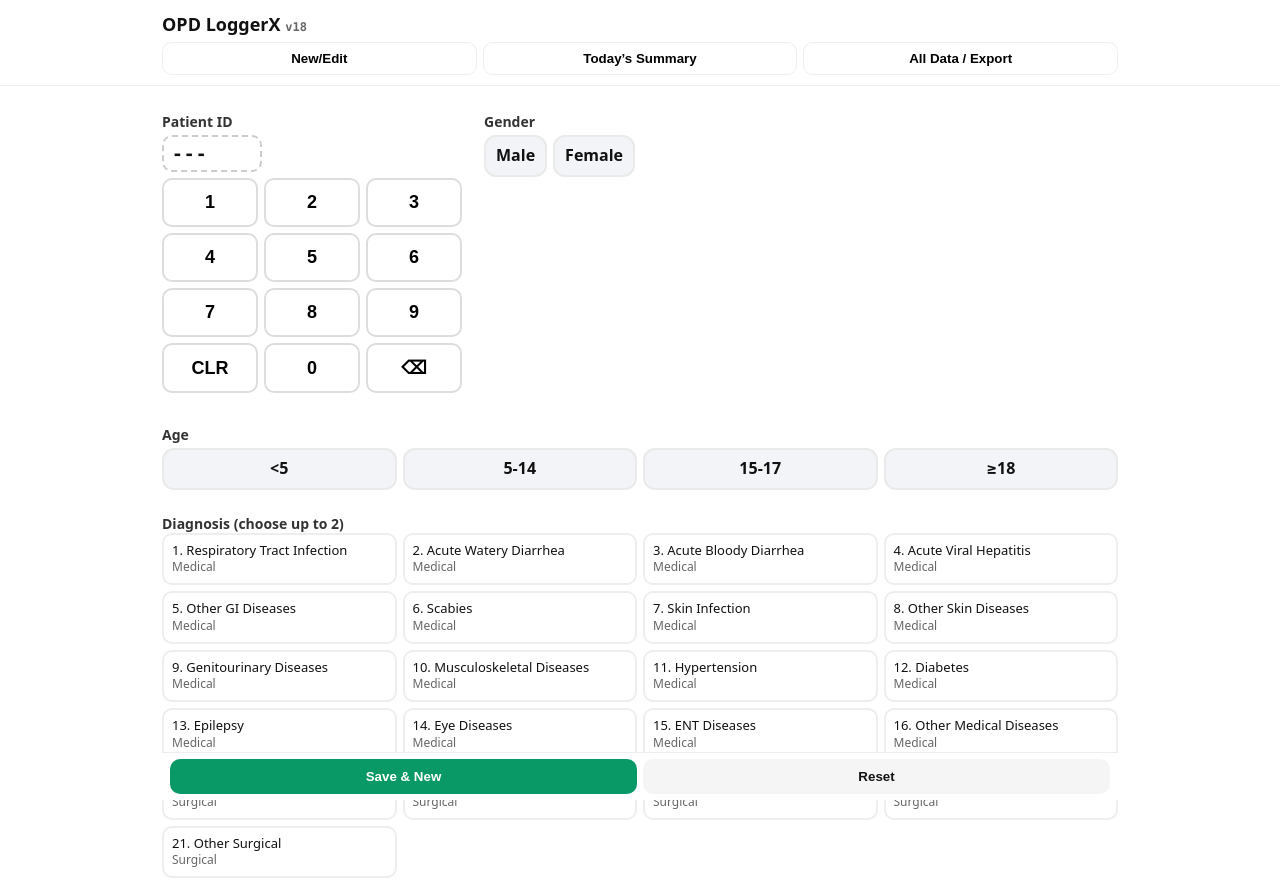
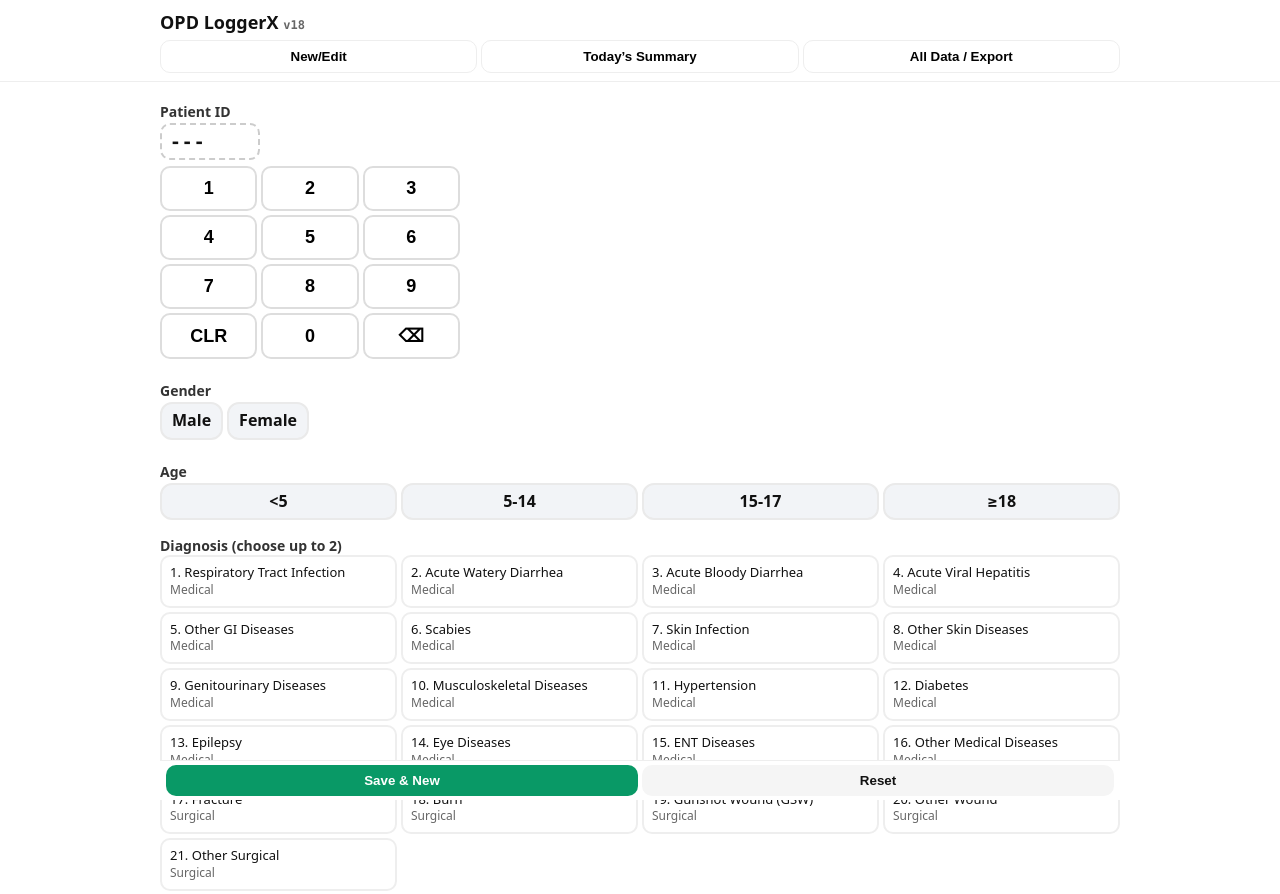
Before and after one commit to mshwarb-rgb/OPD-x1, a plain HTML site: page index.html in a window 1280 px wide. Shown: the top 894 px of the page. Drawn offline with Linux system fonts and the light colour scheme.

Commit message:
Add files via upload

```diff
--- a/index.html
+++ b/index.html
@@ -26,7 +26,7 @@
     <section id="screen-new" class="screen">
       <div class="form-grid">
         <!-- Col: Patient ID + keypad -->
-        <div class="section">
+        <div class="section" style="grid-column:1 / -1;">
           <h2>Patient ID</h2>
           <div class="row">
             <div id="pid-display" class="pid-box mono">---</div>
@@ -49,7 +49,7 @@
         </div>
 
         <!-- Gender -->
-        <div class="section">
+        <div class="section" style="grid-column:1 / -1;">
           <h2>Gender</h2>
           <div class="chips" id="gender-chips"></div>
         </div>
--- a/styles.css
+++ b/styles.css
@@ -7,35 +7,35 @@ html,body{ margin:0; padding:0; font-family: system-ui, -apple-system, "Segoe UI
 
 /* Header */
 header{ position:sticky; top:0; background:var(--bg); border-bottom:1px solid #eee; z-index:10; }
-.container{ max-width:980px; margin:0 auto; padding:10px 12px; }
+.container{ max-width:980px; margin:0 auto; padding:8px 10px; }
 h1{ font-size:18px; margin:2px 0; }
-h2{ font-size:14px; margin:8px 0 4px; color:#333; }
+h2{ font-size:14px; margin:6px 0 2px; color:#333; }
 
 /* Compact nav */
-nav{ display:grid; grid-template-columns:1fr 1fr 1fr; gap:6px; margin-top:6px; }
+nav{ display:grid; grid-template-columns:1fr 1fr 1fr; gap:4px; margin-top:6px; }
 nav button{ padding:8px; border:1px solid #eee; border-radius:10px; background:#fff; font-weight:700; }
 
 /* Buttons */
-.btn{ background:var(--primary); color:#fff; border:none; border-radius:10px; padding:10px 12px; font-weight:800; }
+.btn{ background:var(--primary); color:#fff; border:none; border-radius:10px; padding:8px 10px; font-weight:800; }
 .btn.secondary{ background:#f5f5f5; color:#111; }
 .btn.warn{ background:var(--danger); color:#fff; }
 
 /* Layout */
-.row{ display:flex; gap:6px; flex-wrap:wrap; align-items:center; }
-.section{ margin:8px 0; }
+.row{ display:flex; gap:4px; flex-wrap:wrap; align-items:center; }
+.section{ margin:6px 0; }
 .small{ color:var(--muted); font-size:12px; }
 .card{ border:1px solid #eee; border-radius:10px; padding:8px; background:#fff; }
 
 /* NEW: grid for the form so full-width rows work */
-.form-grid{ display:grid; grid-template-columns: repeat(3, 1fr); gap:8px 10px; }
+.form-grid{ display:grid; grid-template-columns: repeat(3, 1fr); gap:6px 8px; }
 @media (max-width: 760px){ .form-grid{ grid-template-columns: 1fr 1fr; } }
 @media (max-width: 520px){ .form-grid{ grid-template-columns: 1fr; } }
 
 /* Chips & tiles */
-.chips{ display:flex; gap:6px; flex-wrap:wrap; }
+.chips{ display:flex; gap:4px; flex-wrap:wrap; }
 .chip{
   display:flex; align-items:center; justify-content:center;
-  padding:10px;
+  padding:8px;
   background:var(--chip);
   border-radius:12px; /* mildly blunt */
   border:2px solid #eaeaea;
@@ -53,15 +53,15 @@ nav button{ padding:8px; border:1px solid #eee; border-radius:10px; background:#
 }
 
 /* Diagnosis grid */
-.grid{ display:grid; grid-template-columns: repeat(3, 1fr); gap:6px; }
+.grid{ display:grid; grid-template-columns: repeat(3, 1fr); gap:4px; }
 @media (min-width:760px){ .grid{ grid-template-columns: repeat(4, 1fr);} }
 .tile{ padding:8px; border:2px solid #eee; border-radius:10px; background:#fff; cursor:pointer; }
 .tile div:first-child{ font-size:13px; line-height:1.2; }
 .tile.selected{ border-color:var(--primary); background:#f7fffb; }
 
 /* Keypad */
-.keypad { display:grid; grid-template-columns: repeat(3, 1fr); gap:6px; max-width: 300px; }
-.keypad button { padding:12px; font-size:18px; border:2px solid #ddd; background:#fff; border-radius:10px; font-weight:800; }
+.keypad { display:grid; grid-template-columns: repeat(3, 1fr); gap:4px; max-width: 300px; }
+.keypad button { padding:10px; font-size:18px; border:2px solid #ddd; background:#fff; border-radius:10px; font-weight:800; }
 
 /* Patient ID box */
 .pid-box { font-size:18px; font-weight:900; letter-spacing: 1px; border:2px dashed #ccc; padding:6px 8px; border-radius:10px; min-width:100px; display:inline-block; }
@@ -69,7 +69,7 @@ nav button{ padding:8px; border:1px solid #eee; border-radius:10px; background:#
 .toast{ font-weight:800; }
 
 /* Footer */
-.footer{ position: sticky; bottom: 0; background: var(--bg); border-top: 1px solid #eee; padding: 6px 8px; display:flex; gap:6px; flex-wrap:wrap; }
+.footer{ position: sticky; bottom: 0; background: var(--bg); border-top: 1px solid #eee; padding: 6px 8px; display:flex; gap:4px; flex-wrap:wrap; }
 .footer .btn{ flex:1; min-width: 120px; }
 
 /* Table */
@@ -77,5 +77,11 @@ table{ width:100%; border-collapse: collapse; }
 th,td{ padding:6px; border-bottom:1px solid #eee; text-align:left; font-size:13px; }
 
 /* KPIs grid */
-.kpis{ display:grid; grid-template-columns: repeat(4, 1fr); gap:6px; }
+.kpis{ display:grid; grid-template-columns: repeat(4, 1fr); gap:4px; }
 @media (max-width:480px){ .kpis{ grid-template-columns: repeat(2, 1fr);} }
+
+/* Extra compact tweaks */
+.section + .section{ margin-top:4px; }
+.chip{ padding:8px 10px; }
+.keypad{ gap:4px; }
+.footer{ padding:4px 6px; }
```
